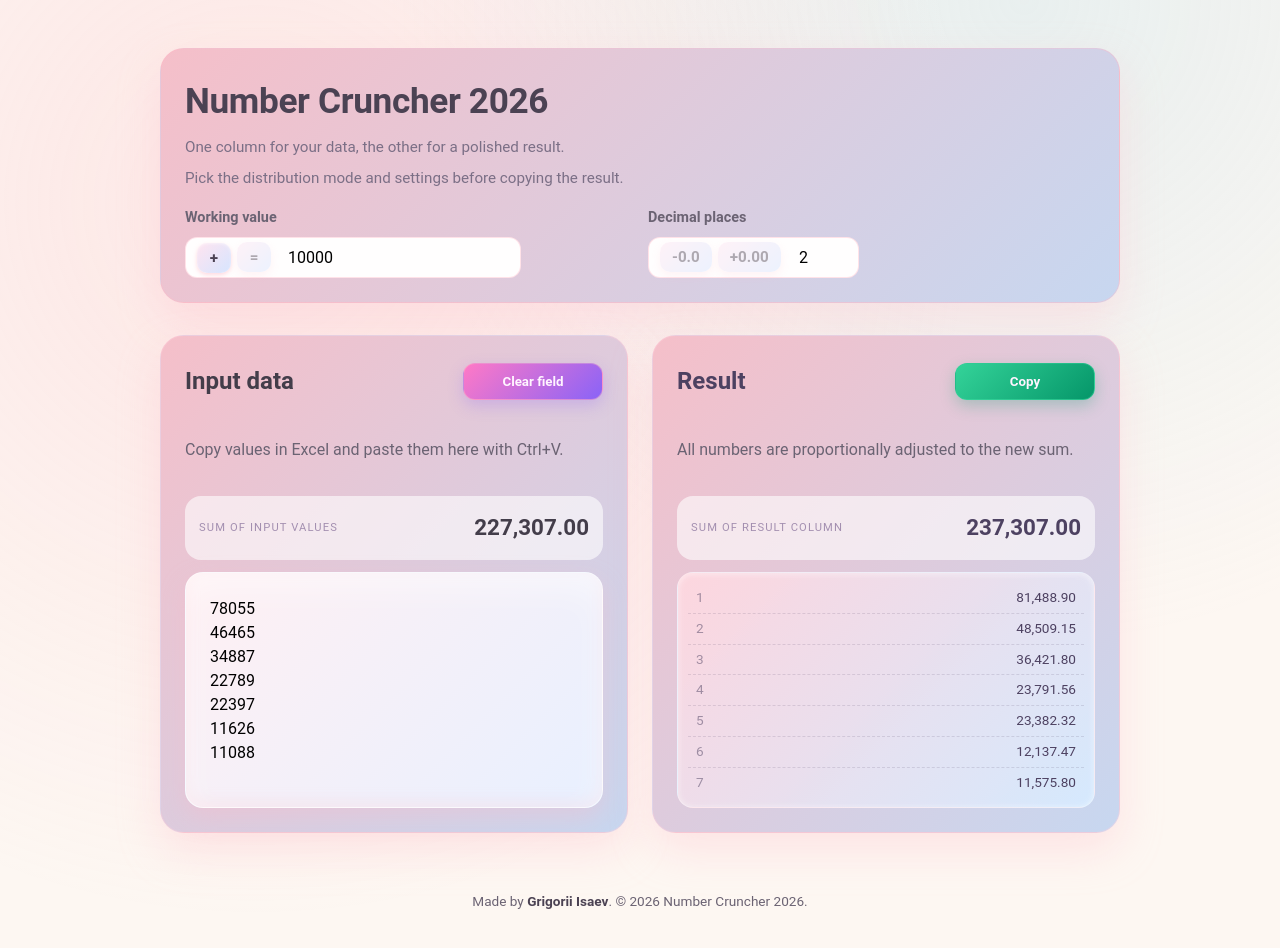
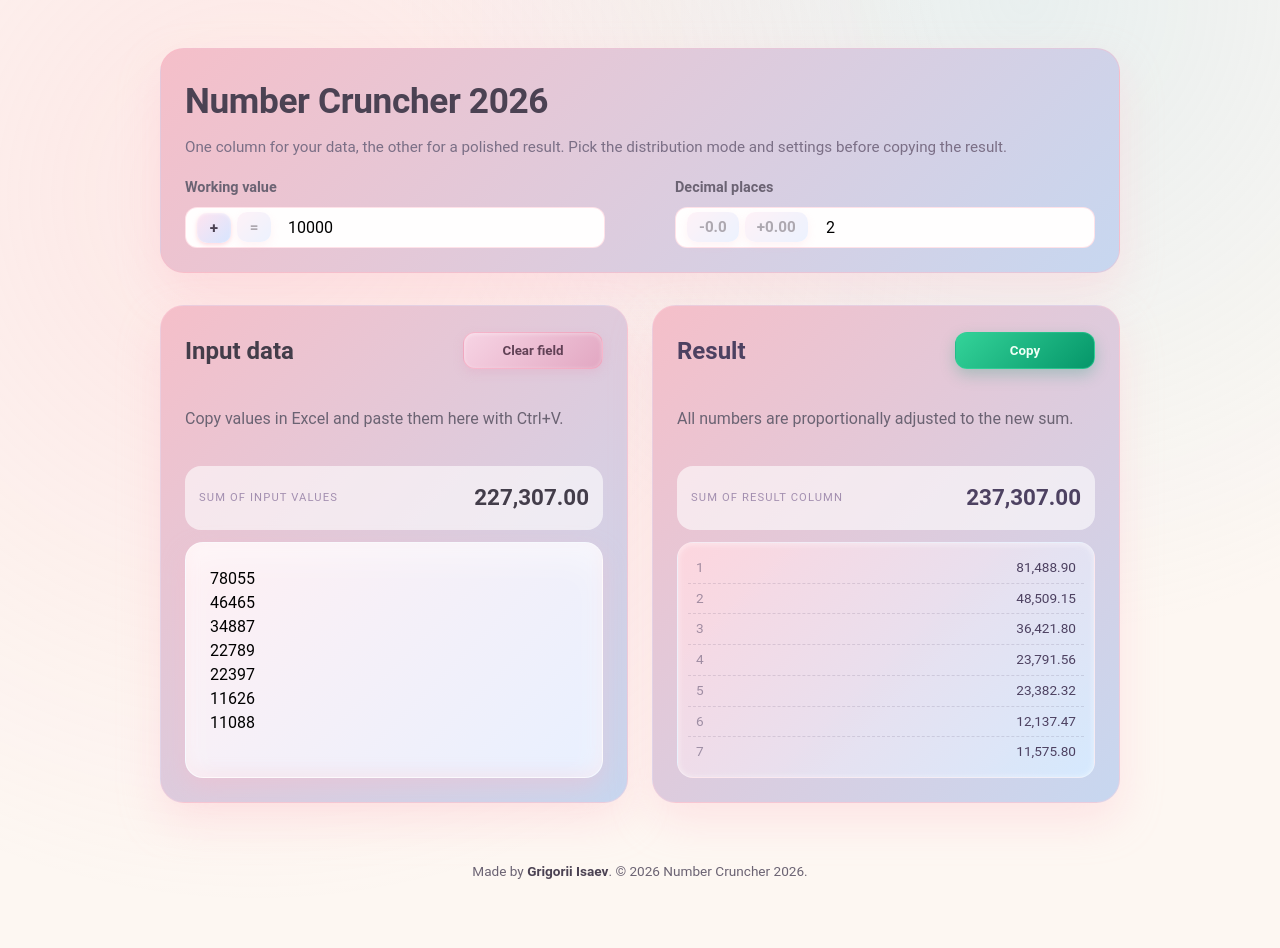
Before and after one commit to mrgisaev/Number-Cruncher-2000, a React (Vite) app in the folder web/: page / in a window 1280 px wide. Shown: the top 948 px of the page. Built offline with nearby package versions, Linux system fonts and the light colour scheme.

Commit message:
Align layout and polish buttons

```diff
--- a/web/src/App.css
+++ b/web/src/App.css
@@ -97,6 +97,8 @@
 
 .number-field-input-wrapper.input-with-toggle input {
   padding-left: var(--toggle-padding);
+  width: 100%;
+  box-sizing: border-box;
 }
 
 .number-field-input-wrapper.addition-toggle {
@@ -182,13 +184,14 @@
 }
 
 .split-control {
-  display: grid;
-  grid-template-columns: repeat(auto-fit, minmax(220px, 1fr));
-  gap: 16px;
+  display: flex;
+  gap: 70px;
   width: 100%;
+  flex: 1 0 100%;
 }
 
 .stacked-field-column {
+  flex: 1;
   display: flex;
   flex-direction: column;
   gap: 12px;
@@ -198,10 +201,11 @@
   display: flex;
   flex-direction: column;
   gap: 8px;
+  width: 100%;
 }
 
 .split-control .number-field {
-  min-width: 140px;
+  width: 100%;
 }
 
 .summary-inline {
@@ -262,24 +266,26 @@
 
 .card-header button {
   border-radius: 12px;
-  border: 1px solid rgba(255, 183, 197, 0.45);
+  border: 1px solid rgba(249, 167, 191, 0.6);
   padding: 10px 20px;
   font-weight: 600;
-  background: linear-gradient(135deg, #ff79c6, #8a63f7);
-  color: #fff4ff;
+  background: linear-gradient(135deg, #f7d4e4, #e2a7c2);
+  color: rgba(82, 52, 72, 0.9);
   cursor: pointer;
   box-shadow:
-    0 6px 15px rgba(138, 99, 247, 0.25),
-    inset 0 0 0 rgba(255, 255, 255, 0.2);
+    inset 0 1px 4px rgba(255, 255, 255, 0.4),
+    0 4px 10px rgba(226, 167, 194, 0.35);
   white-space: nowrap;
   transition: transform 0.2s ease, box-shadow 0.2s ease, opacity 0.2s ease;
 }
 
 .card-header button:hover:not(:disabled) {
   transform: translateY(1px);
+  background: linear-gradient(135deg, #f8b7c9, #f495a8);
   box-shadow:
-    0 4px 8px rgba(138, 99, 247, 0.4),
-    inset 0 3px 6px rgba(0, 0, 0, 0.15);
+    inset 0 2px 5px rgba(255, 255, 255, 0.45),
+    0 4px 10px rgba(244, 149, 168, 0.45);
+  color: rgba(60, 35, 50, 0.95);
 }
 
 .card-header button:disabled {
@@ -329,6 +335,7 @@
   box-shadow:
     0 6px 15px rgba(5, 150, 105, 0.25),
     inset 0 0 0 rgba(255, 255, 255, 0.2);
+  color: #f0fff6;
 }
 
 .card-header-top button {
@@ -337,9 +344,11 @@
 }
 
 .results-card .card-header button:hover:not(:disabled) {
+  background: linear-gradient(135deg, #2fbb87, #04855c);
   box-shadow:
     0 4px 8px rgba(5, 150, 105, 0.35),
     inset 0 3px 6px rgba(0, 0, 0, 0.15);
+  color: #e7fff2;
 }
 
 .results-card .card-header h2 {
--- a/web/src/App.tsx
+++ b/web/src/App.tsx
@@ -284,9 +284,8 @@ function App() {
           <div className="controls-heading">
             <h1 className="controls-heading-title">Number Cruncher 2026</h1>
             <p className="controls-subtitle">
-              One column for your data, the other for a polished result.
+              One column for your data, the other for a polished result. Pick the distribution mode and settings before copying the result.
             </p>
-            <p>Pick the distribution mode and settings before copying the result.</p>
           </div>
           <div className="split-control">
             <div className="stacked-field-column">
```
